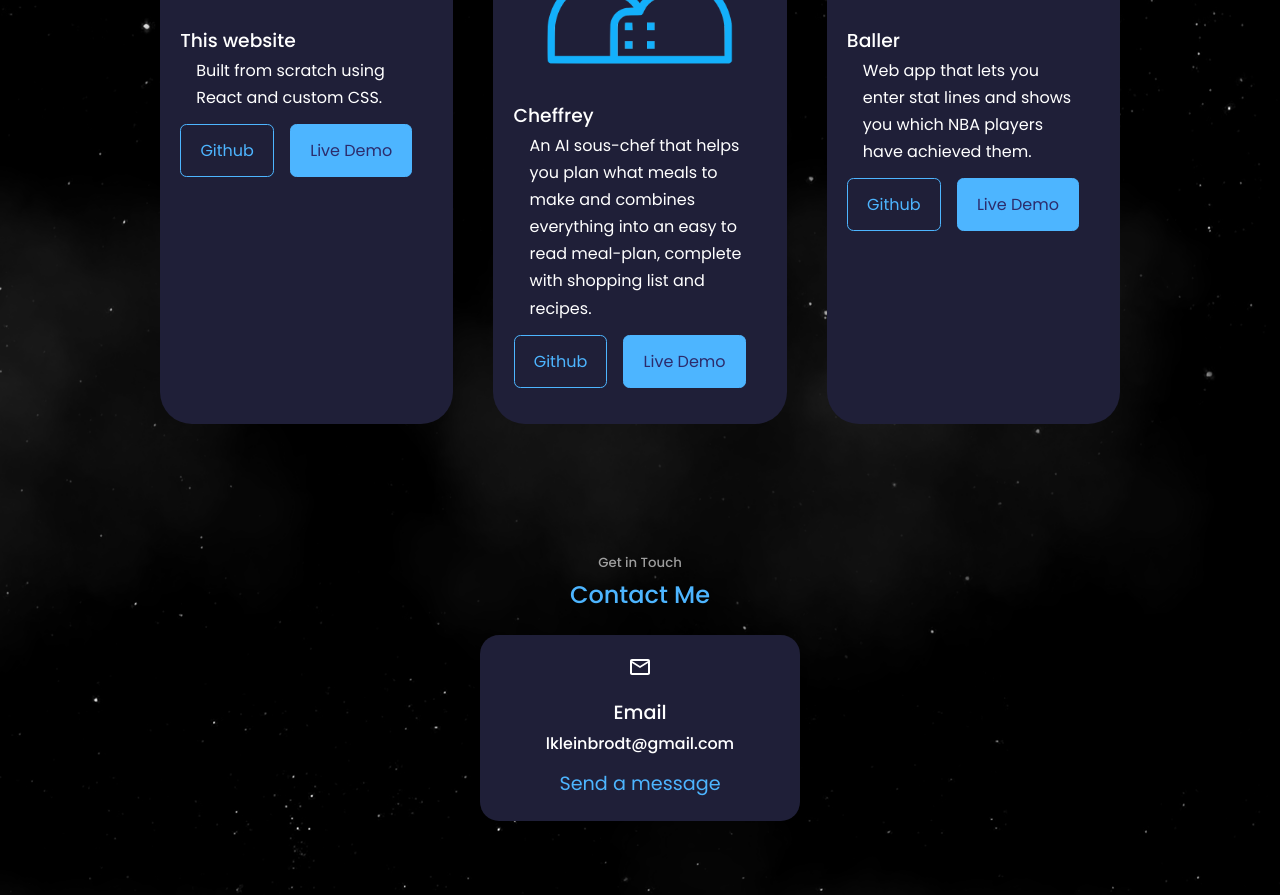
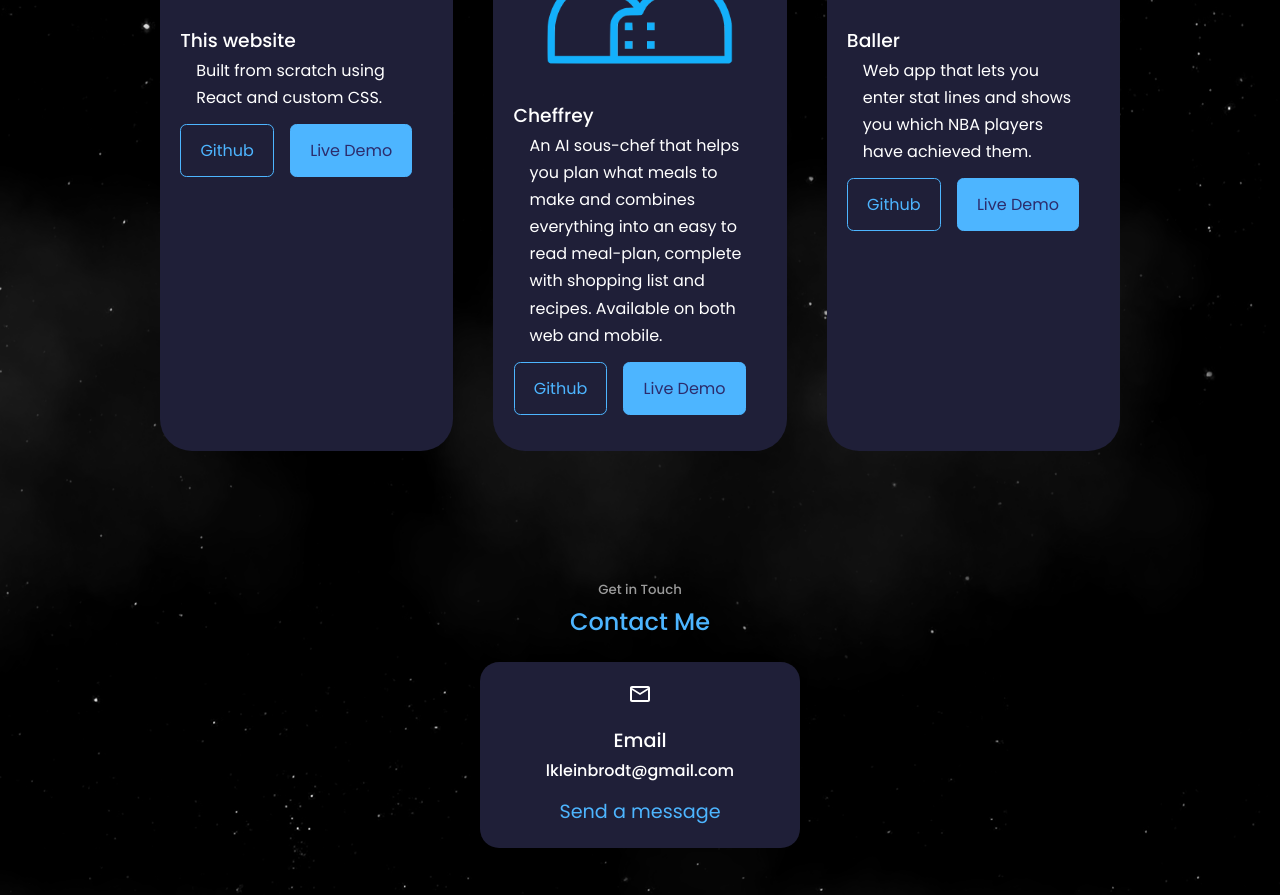
Before and after one commit to lkleinbrodt/portfolio_website, a React (Create React App) app: page / in a window 1280 px wide. Shown: the part 2080-2975 px from the top of the page. Built offline with nearby package versions, Linux system fonts and the light colour scheme.

Commit message:
minor link edits

```diff
--- a/package.json
+++ b/package.json
@@ -1,5 +1,5 @@
 {
-  "name": "my_website",
+  "name": "landon-kleinbrodt",
   "homepage": "https://lkleinbrodt.github.io/portfolio_website",
   "version": "0.1.5",
   "private": true,
--- a/public/index.html
+++ b/public/index.html
@@ -3,6 +3,7 @@
   <head>
     <meta charset="UTF-8" />
     <meta http-equiv="X-UA-Compatible" content="IE=edge" />
+    <link rel="icon" type="image/svg+xml" href="../src/assets/me.png" />
     <meta name="viewport" content="width=device-width, initial-scale=1.0" />
     <title>Landon Kleinbrodt Personal Portfolio Website</title>
   </head>
--- a/src/components/portfolio/Portfolio.jsx
+++ b/src/components/portfolio/Portfolio.jsx
@@ -17,15 +17,17 @@ const data = [
     id: 2,
     image: cheffrey,
     title: "Cheffrey",
-    details: "An AI sous-chef that helps you plan what meals to make and combines everything into an easy to read meal-plan, complete with shopping list and recipes.",
+    details:
+      "An AI sous-chef that helps you plan what meals to make and combines everything into an easy to read meal-plan, complete with shopping list and recipes. Available on both web and mobile.",
     github: "https://github.com/lkleinbrodt/cheffrey",
-    demo: "https://cheffrey.streamlitapp.com/",
+    demo: "https://www.cheffrey.org/",
   },
   {
     id: 3,
     image: ReactLogo,
     title: "Baller",
-    details: "Web app that lets you enter stat lines and shows you which NBA players have achieved them.",
+    details:
+      "Web app that lets you enter stat lines and shows you which NBA players have achieved them.",
     github: "https://github.com/lkleinbrodt/baller",
     demo: "https://lkleinbrodt-baller-srcapp-evu9j0.streamlitapp.com/",
   },
```
